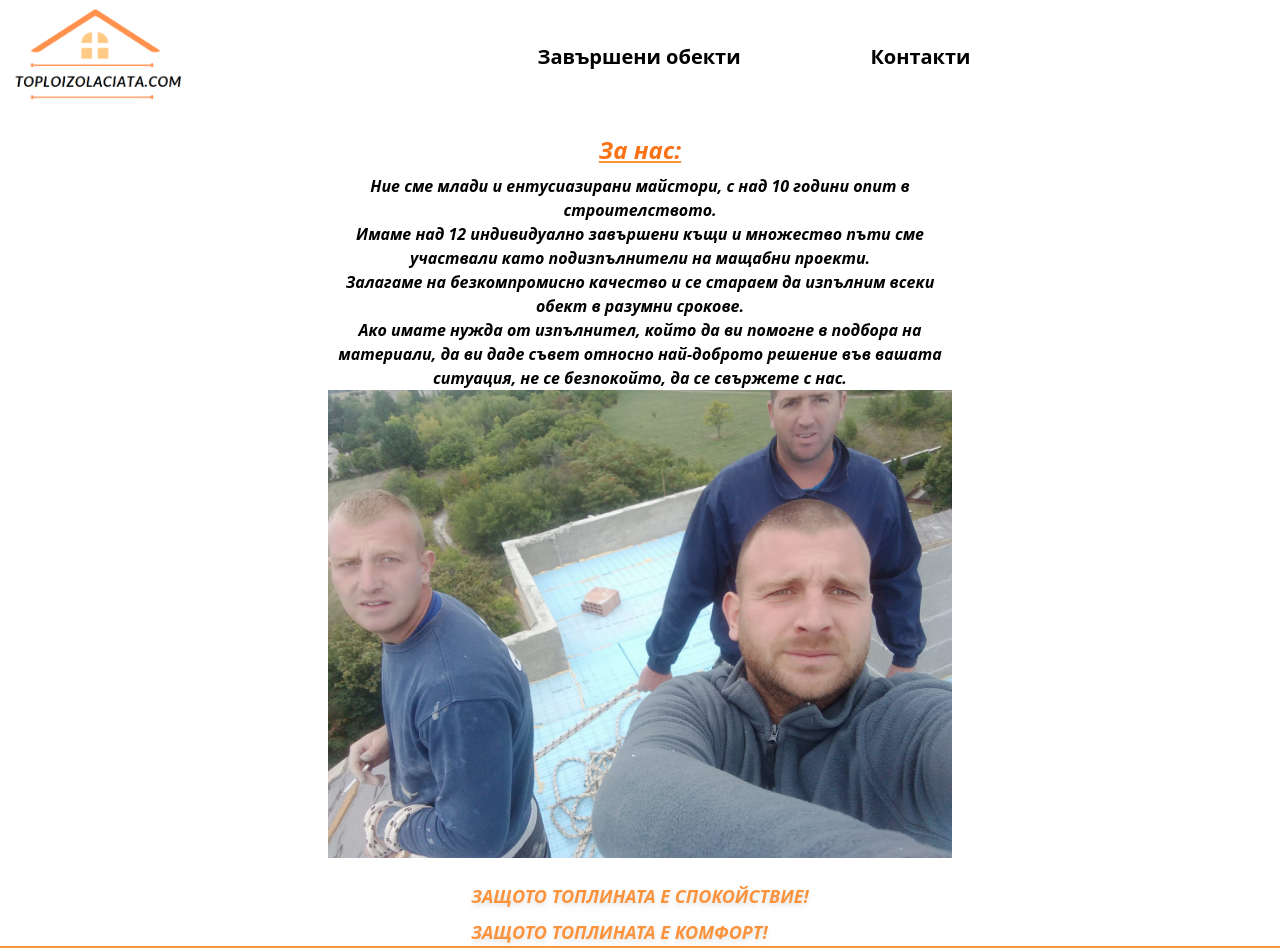
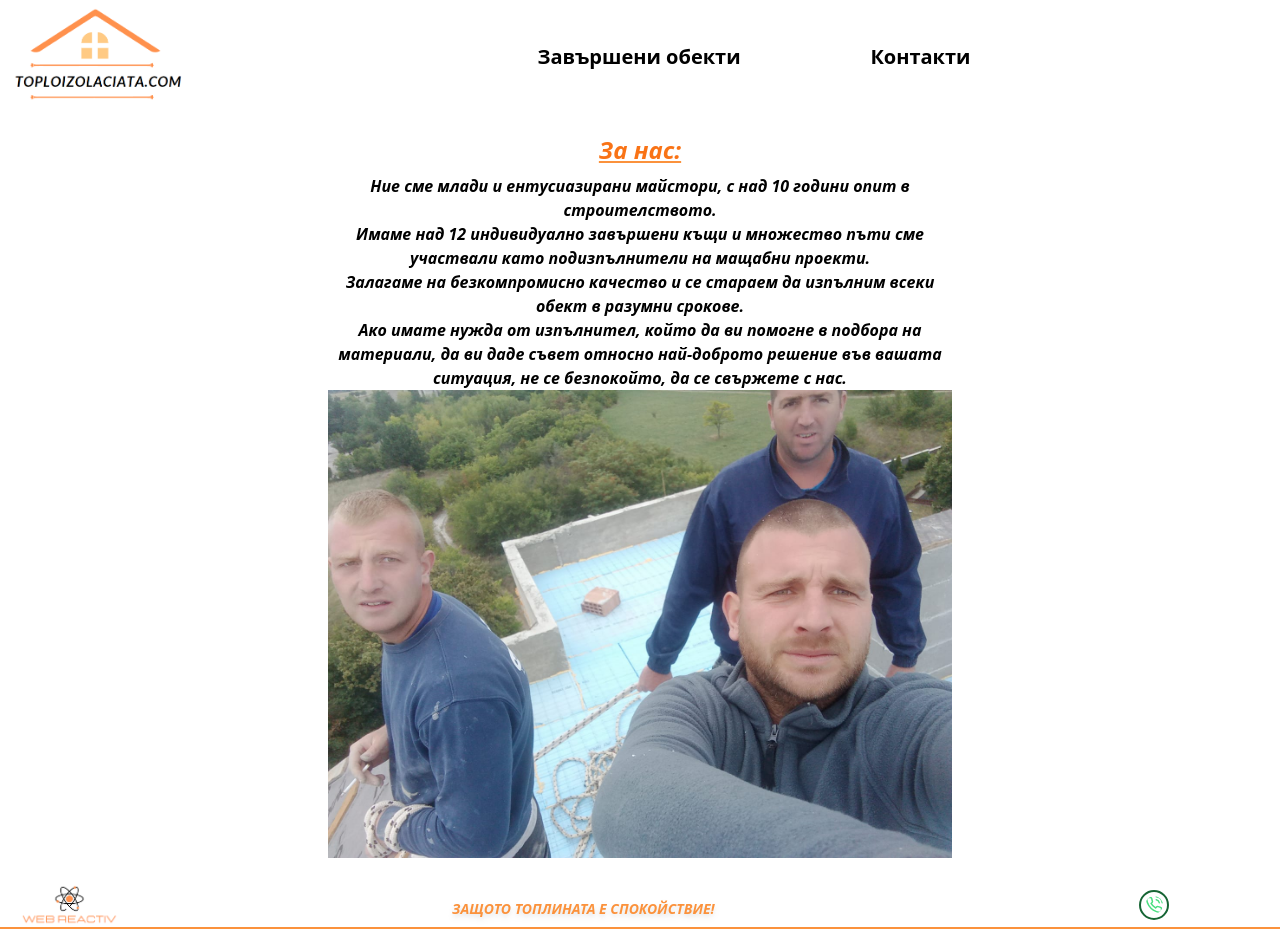
Before and after one commit to freeside93/toplo, a React (Create React App) app: page / in a window 1280 px wide. Both pictures are taken after a click on the element "За нас". Built offline with nearby package versions, Linux system fonts and the light colour scheme.

Commit message:
small changes on footer

```diff
--- a/src/App.js
+++ b/src/App.js
@@ -3,6 +3,8 @@ import Projects from './components/Projects';
 import Contacts from './components/Contacts'
 import { useState } from 'react';
 import toploLogo5 from '../src/images/toplo_logo_5.png'
+import reactivLogo from '../src/images/reactivLogo.png'
+import {FiPhoneCall} from 'react-icons/fi'
 
 function App() {
   const [currentPage, setCurrentPage] = useState('projects')
@@ -47,14 +49,17 @@ function App() {
         {currentPage === 'about us' && <AboutUs />}
         {currentPage === 'contacts' && <Contacts />}
       </main>
-      <footer className='flex flex-row justify-center border-orange-400 border-b-2  mt-2'>
-        <div>
-
+      <footer className='flex flex-row justify-items-center align-middle border-orange-400 border-b-2 text-sm  mt-4'>
+        <div className='w-2/12 m-auto max-w-[100px] '>
+              <img src={reactivLogo}  className='cursor-pointer'/>
         </div>
-        <div>
-          {currentPage === 'projects' && <h1 className='text-lg font-bold italic text-orange-400 mt-2 drop-shadow-md shadow-orange-400'>ЗAЩОТО ТОПЛИНАТА Е УЮТ!</h1>}
-          {currentPage === 'about us' && <h1 className='text-lg font-bold italic text-orange-400 mt-2 drop-shadow-md shadow-orange-400'>ЗAЩОТО ТОПЛИНАТА Е СПОКОЙСТВИЕ!</h1>}
-          {currentPage === 'about us' && <h1 className='text-lg font-bold italic text-orange-400 mt-2 drop-shadow-md shadow-orange-400'>ЗAЩОТО ТОПЛИНАТА Е КОМФОРТ!</h1>}
+        <div className='m-auto w-8/12 flex justify-center'>
+          {currentPage === 'projects' && <h1 className=' font-bold italic text-orange-400 mt-2 drop-shadow-md shadow-orange-400'>ЗAЩОТО ТОПЛИНАТА Е УЮТ!</h1>}
+          {currentPage === 'about us' && <h1 className=' font-bold italic text-orange-400 mt-2 drop-shadow-md shadow-orange-400'>ЗAЩОТО ТОПЛИНАТА Е СПОКОЙСТВИЕ!</h1>}
+          {currentPage === 'contacts' && <h1 className=' font-bold italic text-orange-400 mt-2 drop-shadow-md shadow-orange-400'>ЗAЩОТО ТОПЛИНАТА Е КОМФОРТ!</h1>}
+        </div>
+        <div className='flex flex-row w-2/12 m-auto '>
+           <a href="tel:+359897462492" className='m-auto w-full'><FiPhoneCall  className=' text-green-400 border-2 border-green-800 rounded-full p-1 m-auto' size ={30} /></a>
         </div>
       </footer>
     </div>
```
Also changed, not shown: src/images/reactivLogo.png (added).
